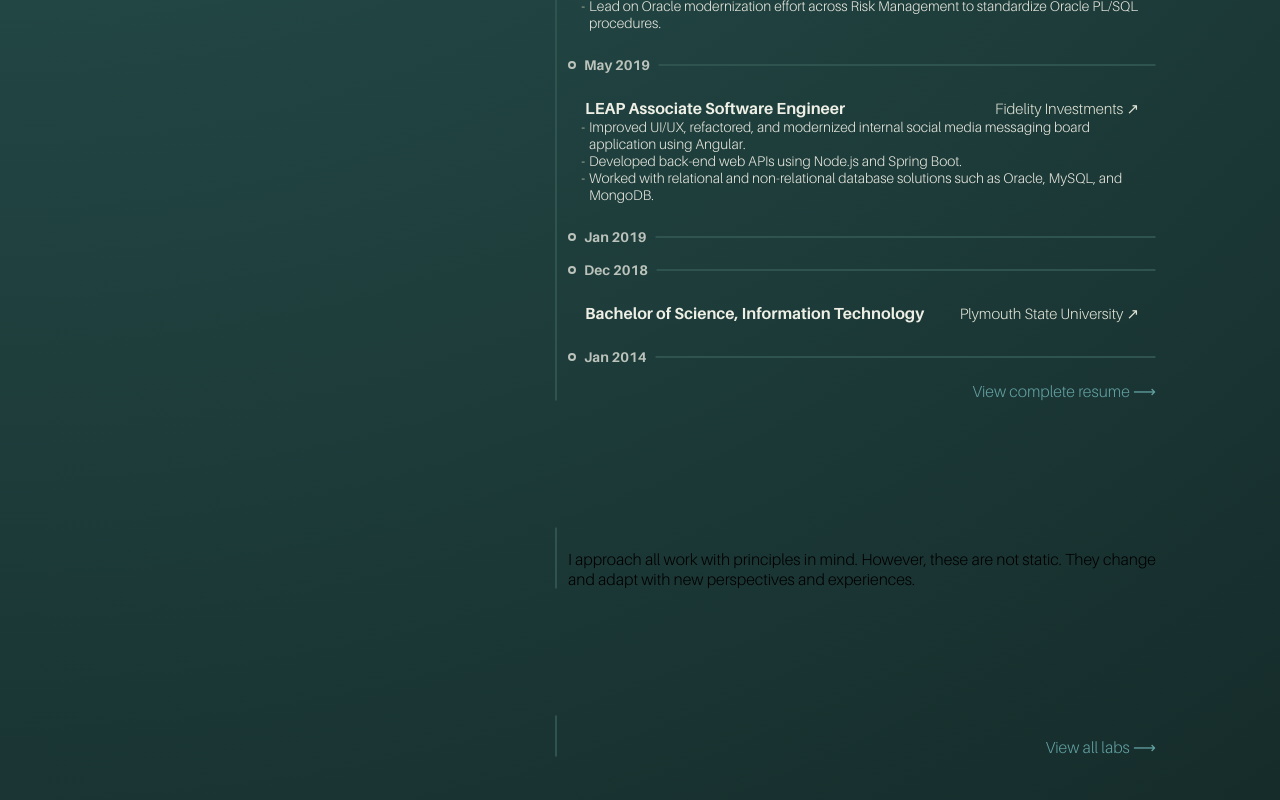
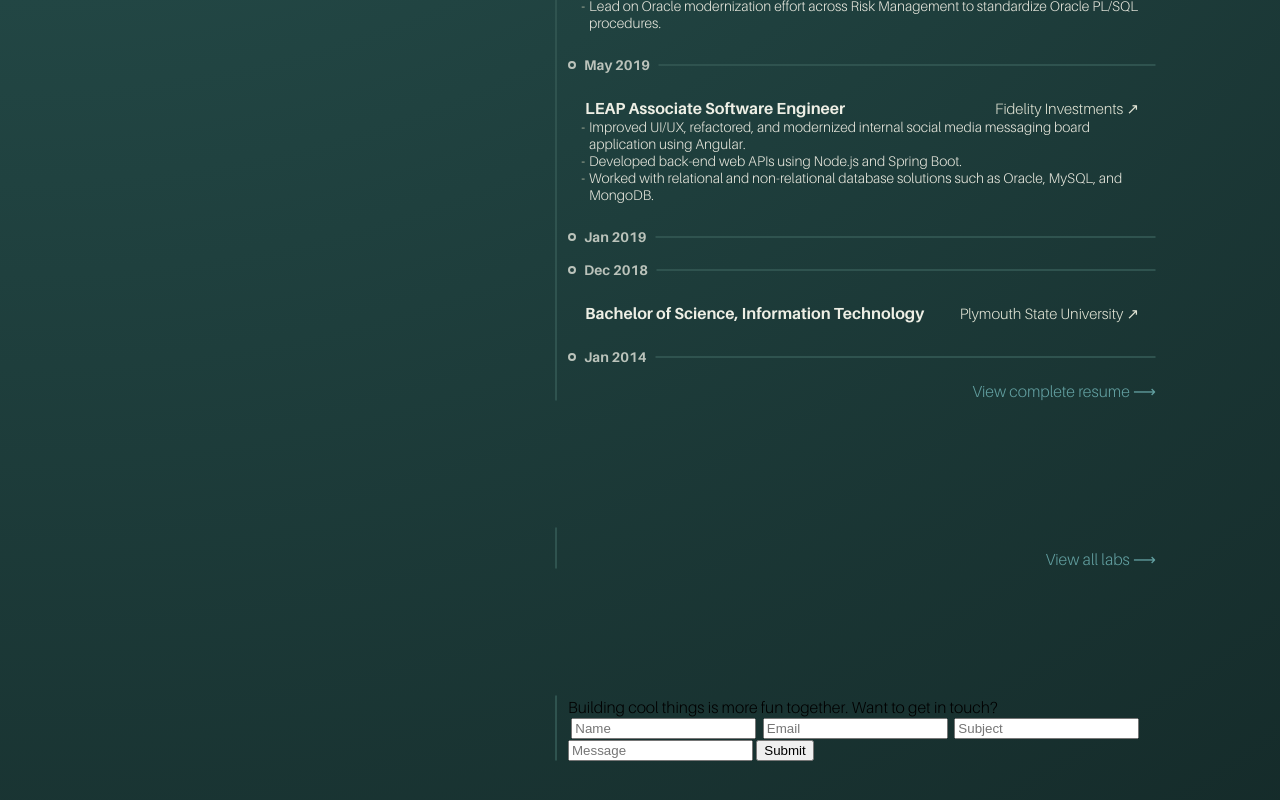
Before and after one commit to ravedaymond/portfolio-daveraymond.dev, a SvelteKit app in the folder frontend/: page / in a window 1280 px wide. Shown: the part 1046-1846 px from the top of the page. After the commit the page ends 1807 px from the top, so only its background shows below. Built offline with nearby package versions, Linux system fonts and the light colour scheme.

Commit message:
Removed principles section.

```diff
--- a/frontend/src/routes/+page.svelte
+++ b/frontend/src/routes/+page.svelte
@@ -96,7 +96,6 @@
 			<ul>
 				<li class="nav-current"><a href="#about">About</a></li>
 				<li><a href="#experience">Experience</a></li>
-				<li><a href="#Principles">Principles</a></li>
 				<li><a href="#labs">Labs</a></li>
 				<li><a href="#contact">Contact</a></li>
 			</ul>
@@ -232,15 +231,6 @@
 			<div>
 				<a href="/resume.pdf" target="_blank">View complete resume <span>&xrarr;</span></a>
 			</div>
-		</section>
-		<section id="principles">
-			<hgroup>
-				<h2 class="sr-only">Principles</h2>
-				<p>
-					I approach all work with principles in mind. However, these are not static. They change and
-					adapt with new perspectives and experiences.
-				</p>
-			</hgroup>
 		</section>
 		<section id="labs">
 			<hgroup>
```
